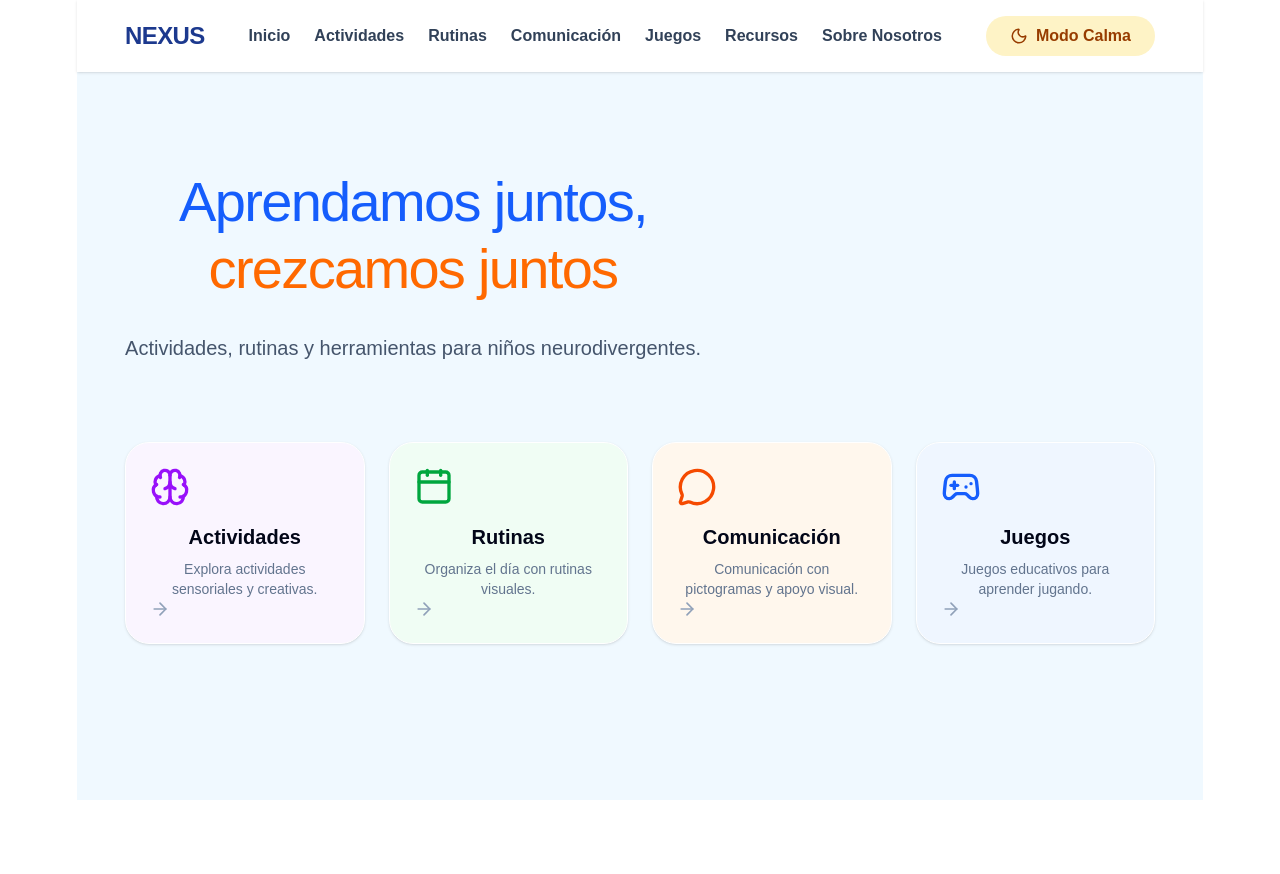
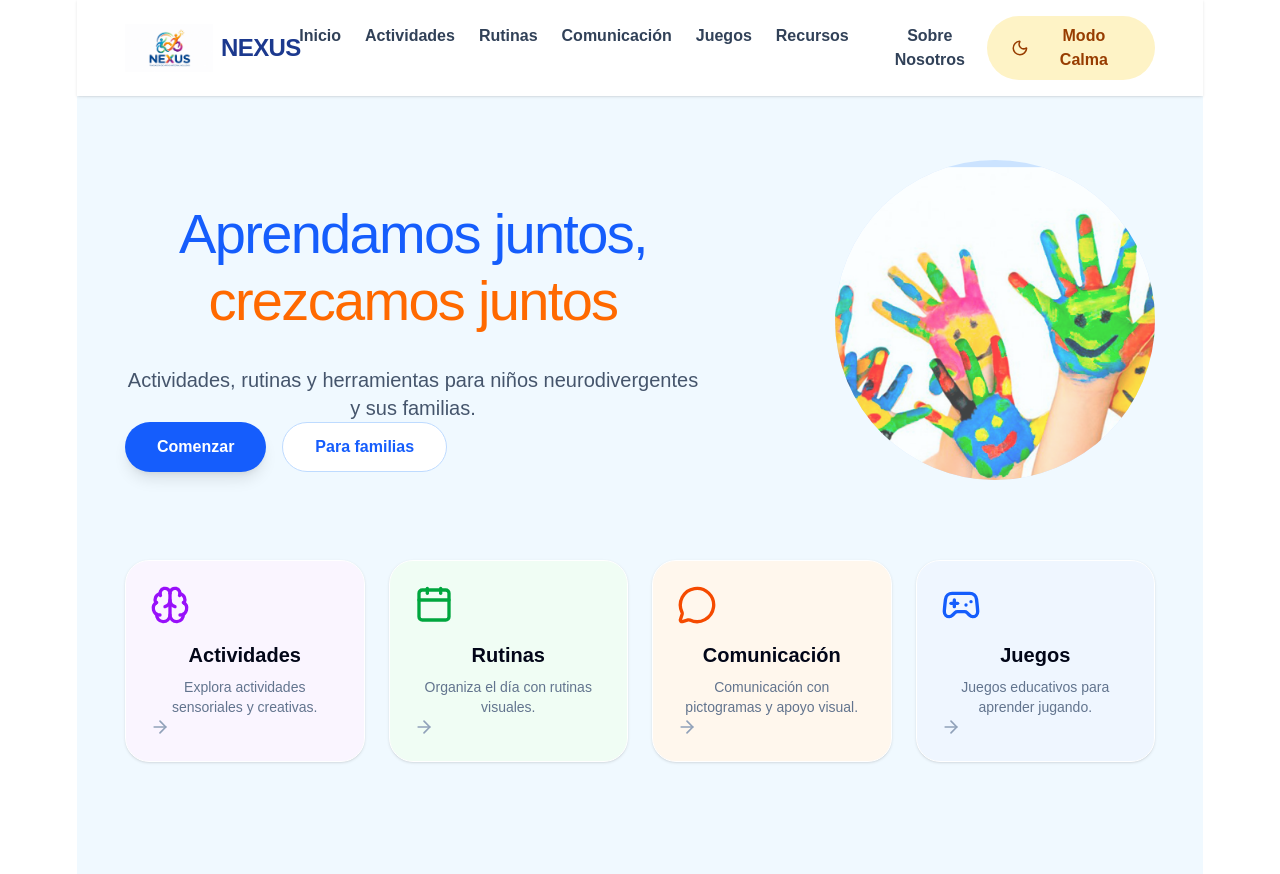
Before and after one commit to Barbarariv/nexus, a React (Vite) app: page / in a window 1280 px wide. Before the commit the page ends 800 px from the top, so only its background shows below. Built offline with nearby package versions, Linux system fonts and the light colour scheme.

Commit message:
Arreglando errores

```diff
--- a/src/App.jsx
+++ b/src/App.jsx
@@ -1,36 +1,38 @@
 import React, { useState } from 'react';
-import { Brain, Calendar, MessageCircle, Gamepad2, ArrowRight, Sun, Moon } from 'lucide-react';
-import { BrowserRouter, Routes, Route, Link } from "react-router-dom";
-import Inicio from "./Inicio";
+import { Brain, Calendar, MessageCircle, Gamepad2, ArrowRight, Sun, Moon, Users, BookOpen } from 'lucide-react';
+import { BrowserRouter, Routes, Route } from "react-router-dom";
+import Inicio from "./Inicio"; // Verifica que el nombre del archivo sea exacto
 import Actividades from "./Actividades";
-
 function App() {
   const [isCalmMode, setIsCalmMode] = useState(false);
+
   const navItems = ['Inicio', 'Actividades', 'Rutinas', 'Comunicación', 'Juegos', 'Recursos', 'Sobre Nosotros'];
 
   const cards = [
-    { title: 'Actividades', path: '/actividades', icon: Brain, color: 'bg-purple-50', iconColor: 'text-purple-600', desc: 'Explora actividades sensoriales y creativas.' },
-    { title: 'Rutinas', path: '/rutinas', icon: Calendar, color: 'bg-green-50', iconColor: 'text-green-600', desc: 'Organiza el día con rutinas visuales.' },
-    { title: 'Comunicación', path: '/comunicacion', icon: MessageCircle, color: 'bg-orange-50', iconColor: 'text-orange-600', desc: 'Comunicación con pictogramas y apoyo visual.' },
-    { title: 'Juegos', path: '/juegos', icon: Gamepad2, color: 'bg-blue-50', iconColor: 'text-blue-600', desc: 'Juegos educativos para aprender jugando.' }
+    { title: 'Actividades', icon: Brain, color: 'bg-purple-50', iconColor: 'text-purple-600', desc: 'Explora actividades sensoriales y creativas.' },
+    { title: 'Rutinas', icon: Calendar, color: 'bg-green-50', iconColor: 'text-green-600', desc: 'Organiza el día con rutinas visuales.' },
+    { title: 'Comunicación', icon: MessageCircle, color: 'bg-orange-50', iconColor: 'text-orange-600', desc: 'Comunicación con pictogramas y apoyo visual.' },
+    { title: 'Juegos', icon: Gamepad2, color: 'bg-blue-50', iconColor: 'text-blue-600', desc: 'Juegos educativos para aprender jugando.' }
   ];
 
   return (
-    <BrowserRouter>
     <div className={`min-h-screen font-sans ${isCalmMode ? 'bg-slate-900 text-white' : 'bg-sky-50 text-slate-950'}`}>
 
-        {/* NAVBAR - Siempre visible */}
+      {/* NAVBAR */}
       <nav className="flex justify-between items-center px-12 py-4 bg-white shadow-sm sticky top-0 z-50">
   <div className="flex items-center gap-2">
+    {/* AQUÍ ES DONDE DEBES PEGAR EL CÓDIGO DEL LOGO */}
+    <img
+      src="/logo.png"
+      alt="NEXUS"
+      className="h-12 w-auto"
+    />
+    {/* Si quieres que el texto "NEXUS" aparezca al lado del logo, déjalo abajo, si no, puedes borrar este span */}
     <span className="text-2xl font-black text-blue-900 tracking-tight">NEXUS</span>
   </div>
 
         <div className="hidden lg:flex gap-6 font-semibold text-slate-700">
-            {navItems.map(item => (
-              <Link key={item} to={item === 'Inicio' ? '/' : `/${item.toLowerCase()}`} className="hover:text-blue-600">
-                {item}
-              </Link>
-            ))}
+          {navItems.map(item => <a key={item} href="#" className="hover:text-blue-600">{item}</a>)}
         </div>
 
         <button onClick={() => setIsCalmMode(!isCalmMode)} className="flex items-center gap-2 bg-amber-100 px-6 py-2 rounded-full font-bold text-amber-800">
@@ -38,39 +40,44 @@ function App() {
         </button>
       </nav>
 
-        {/* CONTENIDO - Cambia según la ruta */}
-        <Routes>
-          <Route path="/" element={
+      {/* HERO SECTION */}
       <main className="max-w-7xl mx-auto px-12 py-16">
-              {/* HERO SECTION */}
         <div className="flex flex-col lg:flex-row items-center justify-between gap-12 mb-20">
           <div className="max-w-xl">
+
+
 <h1 className="text-3xl font-black">
   <span className="text-blue-600">Aprendamos juntos, </span>
   <span className="text-orange-500">crezcamos juntos</span>
 </h1>
-                  <p className="text-xl text-slate-600 mb-8">Actividades, rutinas y herramientas para niños neurodivergentes.</p>
+            <p className="text-xl text-slate-600 mb-8">Actividades, rutinas y herramientas para niños neurodivergentes y sus familias.</p>
+            <div className="flex gap-4">
+              <button className="bg-blue-600 text-white px-8 py-3 rounded-full font-bold shadow-lg">Comenzar</button>
+              <button className="bg-white text-blue-600 px-8 py-3 rounded-full font-bold border border-blue-200">Para familias</button>
+            </div>
+          </div>
+       <div className="w-80 h-80 bg-blue-200 rounded-full flex items-center justify-center animate-pulse overflow-hidden">
+  <img
+    src="/nexus-principal.png"
+    alt="Ilustración principal"
+    className="w-full h-full object-cover"
+  />
 </div>
 </div>
 
-              {/* TARJETAS - Ahora son enlaces */}
-              <div className="grid grid-cols-1 md:grid-cols-2 lg:grid-cols-4 gap-6">
+        {/* TARJETAS */}
+        <div className="grid grid-cols-1 md:grid-cols-2 lg:grid-cols-4 gap-6 mb-12">
           {cards.map(card => (
-                  <Link to={card.path} key={card.title} className={`${card.color} p-6 rounded-3xl border border-white shadow-sm hover:shadow-md transition-all`}>
+            <div key={card.title} className={`${card.color} p-6 rounded-3xl border border-white shadow-sm hover:shadow-md transition-all`}>
               <card.icon size={40} className={`${card.iconColor} mb-4`} />
               <h3 className="text-xl font-bold mb-2">{card.title}</h3>
               <p className="text-sm text-slate-500 mb-4">{card.desc}</p>
               <ArrowRight size={20} className="text-slate-400" />
-                  </Link>
+            </div>
           ))}
         </div>
       </main>
-          } />
-          <Route path="/actividades" element={<Actividades />} />
-          {/* Agrega aquí tus otras rutas igual que Actividades */}
-        </Routes>
     </div>
-    </BrowserRouter>
   );
 }
 
```
Also changed, not shown: vercel.json (added). Lines whose indentation alone changed are shown as unchanged.
